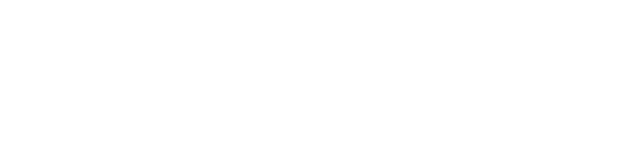
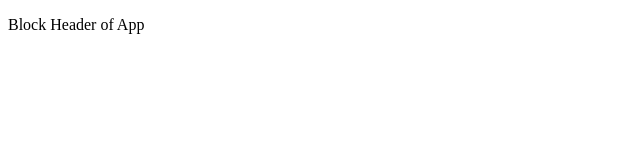
Before and after one commit to mansovanna/learning-git, a plain HTML site: page index.html in a window 1280 px wide. Shown: the whole page, without its empty margins (0-640 px from the left). Drawn offline with Linux system fonts and the light colour scheme.

Commit message:
I have Header

```diff
--- a/index.html
+++ b/index.html
@@ -6,6 +6,12 @@
     <title>Git Learing Server</title>
 </head>
 <body>
-
+    <!-- Starting of Block Header  -->
+     <header>
+        <div>
+            <p>Block Header of App</p>
+        </div>
+     </header>
+     <!-- En Block of Header -->
 </body>
 </html>
```
